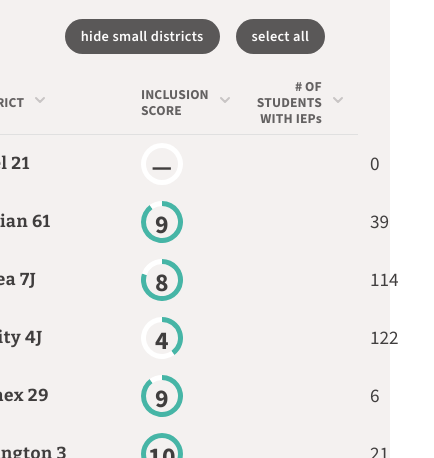
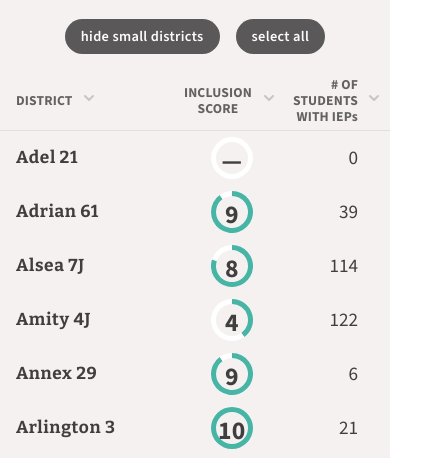
Before and after one commit to bronna/inclusion, a SvelteKit app: page / in a window 390 px wide. Both pictures are taken after a click on the button "select all". Shown: the part 1158-1616 px from the top of the page, 434 px wide, since content can reach past the window. Built offline with nearby package versions, Linux system fonts and the light colour scheme.

Commit message:
table spacing

```diff
--- a/src/components/TableOfDistricts.svelte
+++ b/src/components/TableOfDistricts.svelte
@@ -75,14 +75,14 @@
             {#if !$hideSmallDistricts || (district.properties["Total Student Count"] > 500)}
                 <tr>
                     <td class="district-name">{district.properties["Institution Name"]}</td>
-                    <td>
+                    <td class="district-metric">
                         <InclusionRing value={district.properties.decile} />
                     </td>
-                    <td>
+                    <!-- <td>
                         {#if district.properties.nAlerts > 0}
                             <span class="alert">{district.properties.nAlerts}</span>
                         {/if}
-                    </td>
+                    </td> -->
                     <td class="student-count">{district.properties["Total Student Count"].toLocaleString()}</td>
                 </tr>
             {/if}
@@ -98,6 +98,27 @@
 
     th, td {
         padding: 8px 12px;
+    }
+
+    @media (max-width: 768px) {
+        th, td {
+            font-size: 0.75rem; /* smaller font size on mobile */
+            padding: 6px 8px; /* even smaller padding on mobile */
+        }
+
+        th:nth-child(1), td:nth-child(1) {
+            width: 50%;
+        }
+
+        th:nth-child(2), td:nth-child(2) {
+            width: 30%;
+            text-align: center;
+        }
+
+        th:nth-child(3), td:nth-child(3) {
+            width: 20%; /* since there are now only 3 columns */
+            text-align: right; /* for number of students */
+        }
     }
 
     th {
@@ -126,7 +147,7 @@
     }
 
     th.sorted {
-        color: var(--separate-color);
+        color: var(--inclusive-color);
         opacity: 1;
     }
 
@@ -141,6 +162,7 @@
     th:nth-child(1),
     td:nth-child(1) {
         width: 50%;
+        padding-left: 1rem;
     }
 
     th:nth-child(2),
@@ -160,9 +182,19 @@
         font-weight: 700;
         line-height: 1.5rem;
         letter-spacing: 0.04rem;
+        white-space: normal;
+    }
+
+    .district-metric {
+        text-align: center;
+        white-space: normal;
+        padding-left: 2.25rem;
     }
 
     .student-count {
         font-size: 1.2rem;
+        white-space: normal;
+        text-align: right;
+        padding-right: 2rem;
     }
 </style>
```
